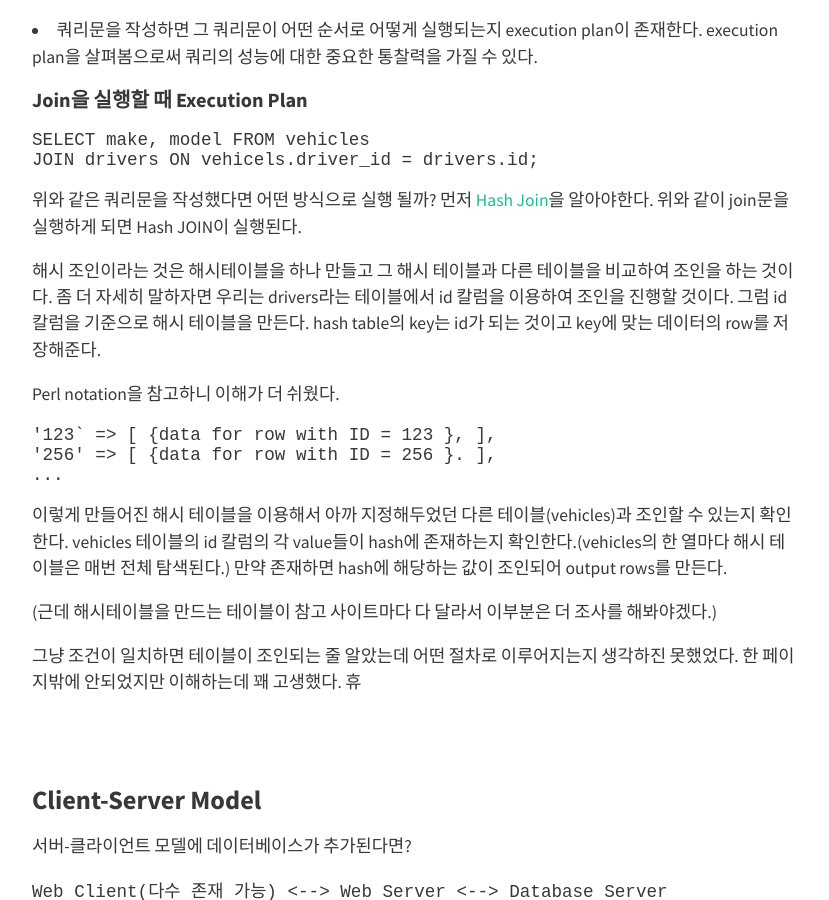
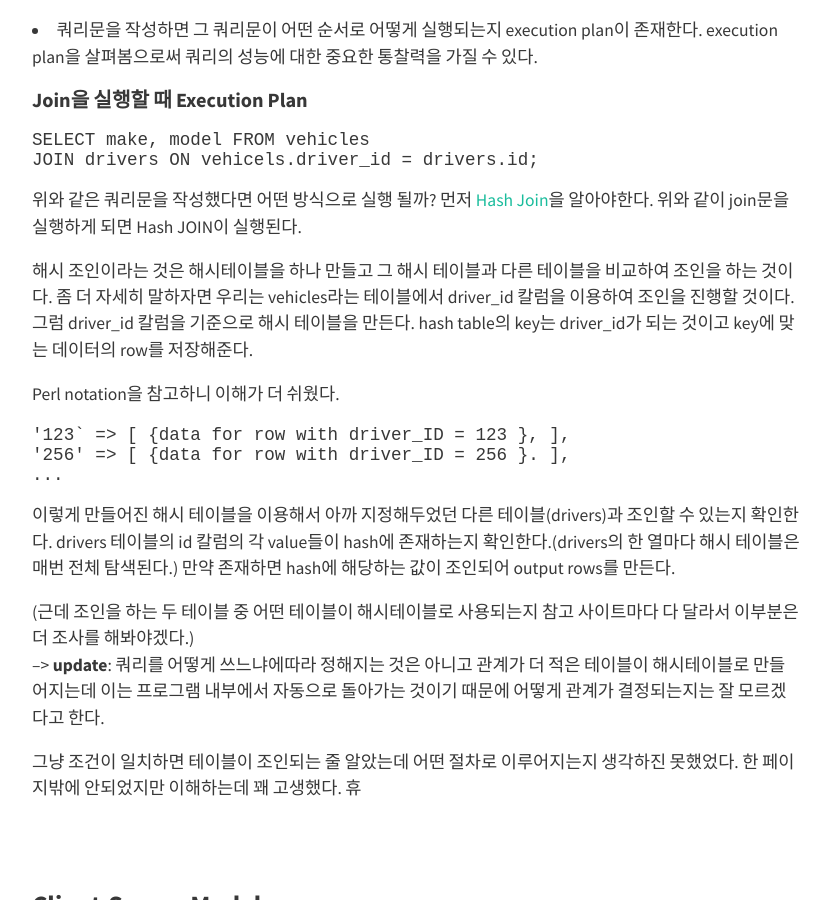
Before and after one commit to HyunlangBan/hyunlangban.github.io, a Jekyll site: the page built from _posts/2019-12-23-fullstack-1.md, in a window 1280 px wide and 900 px high, scrolled down 622 px. Shown: the whole window, without its empty margins (224-1053 px from the left). Built offline with Jekyll 4.4.1, drawn with Linux system fonts in a browser that asks for light colours; nearby versions of some CDN libraries.

Commit message:
Update 2019-12-23-fullstack-1.md

````diff
--- a/_posts/2019-12-23-fullstack-1.md
+++ b/_posts/2019-12-23-fullstack-1.md
@@ -27,21 +27,22 @@ JOIN drivers ON vehicels.driver_id = drivers.id;
 위와 같이 join문을 실행하게 되면 Hash JOIN이 실행된다.
 
 해시 조인이라는 것은 해시테이블을 하나 만들고 그 해시 테이블과 다른 테이블을 비교하여 조인을 하는 것이다.
-좀 더 자세히 말하자면 우리는 drivers라는 테이블에서 id 칼럼을 이용하여 조인을 진행할 것이다.
-그럼 id 칼럼을 기준으로 해시 테이블을 만든다. hash table의 key는 id가 되는 것이고 key에 맞는 데이터의 row를 저장해준다.
+좀 더 자세히 말하자면 우리는 vehicles라는 테이블에서 driver_id 칼럼을 이용하여 조인을 진행할 것이다.
+그럼 driver_id 칼럼을 기준으로 해시 테이블을 만든다. hash table의 key는 driver_id가 되는 것이고 key에 맞는 데이터의 row를 저장해준다.
 
 Perl notation을 참고하니 이해가 더 쉬웠다.
 ```
-'123` => [ {data for row with ID = 123 }, ],
-'256' => [ {data for row with ID = 256 }. ],
+'123` => [ {data for row with driver_ID = 123 }, ],
+'256' => [ {data for row with driver_ID = 256 }. ],
 ...
 ```
 
-이렇게 만들어진 해시 테이블을 이용해서 아까 지정해두었던 다른 테이블(vehicles)과 조인할 수 있는지 확인한다.
-vehicles 테이블의 id 칼럼의 각 value들이 hash에 존재하는지 확인한다.(vehicles의 한 열마다 해시 테이블은 매번 전체 탐색된다.)
+이렇게 만들어진 해시 테이블을 이용해서 아까 지정해두었던 다른 테이블(drivers)과 조인할 수 있는지 확인한다.
+drivers 테이블의 id 칼럼의 각 value들이 hash에 존재하는지 확인한다.(drivers의 한 열마다 해시 테이블은 매번 전체 탐색된다.)
 만약 존재하면 hash에 해당하는 값이 조인되어 output rows를 만든다.
 
-(근데 해시테이블을 만드는 테이블이 참고 사이트마다 다 달라서 이부분은 더 조사를 해봐야겠다.)
+(근데 조인을 하는 두 테이블 중 어떤 테이블이 해시테이블로 사용되는지 참고 사이트마다 다 달라서 이부분은 더 조사를 해봐야겠다.)
+<br>--> **update**: 쿼리를 어떻게 쓰느냐에따라 정해지는 것은 아니고 관계가 더 적은 테이블이 해시테이블로 만들어지는데 이는 프로그램 내부에서 자동으로 돌아가는 것이기 때문에 어떻게 관계가 결정되는지는 잘 모르겠다고 한다.
 
 그냥 조건이 일치하면 테이블이 조인되는 줄 알았는데 어떤 절차로 이루어지는지 생각하진 못했었다. 한 페이지밖에 안되었지만 이해하는데 꽤 고생했다. 휴
 
````
